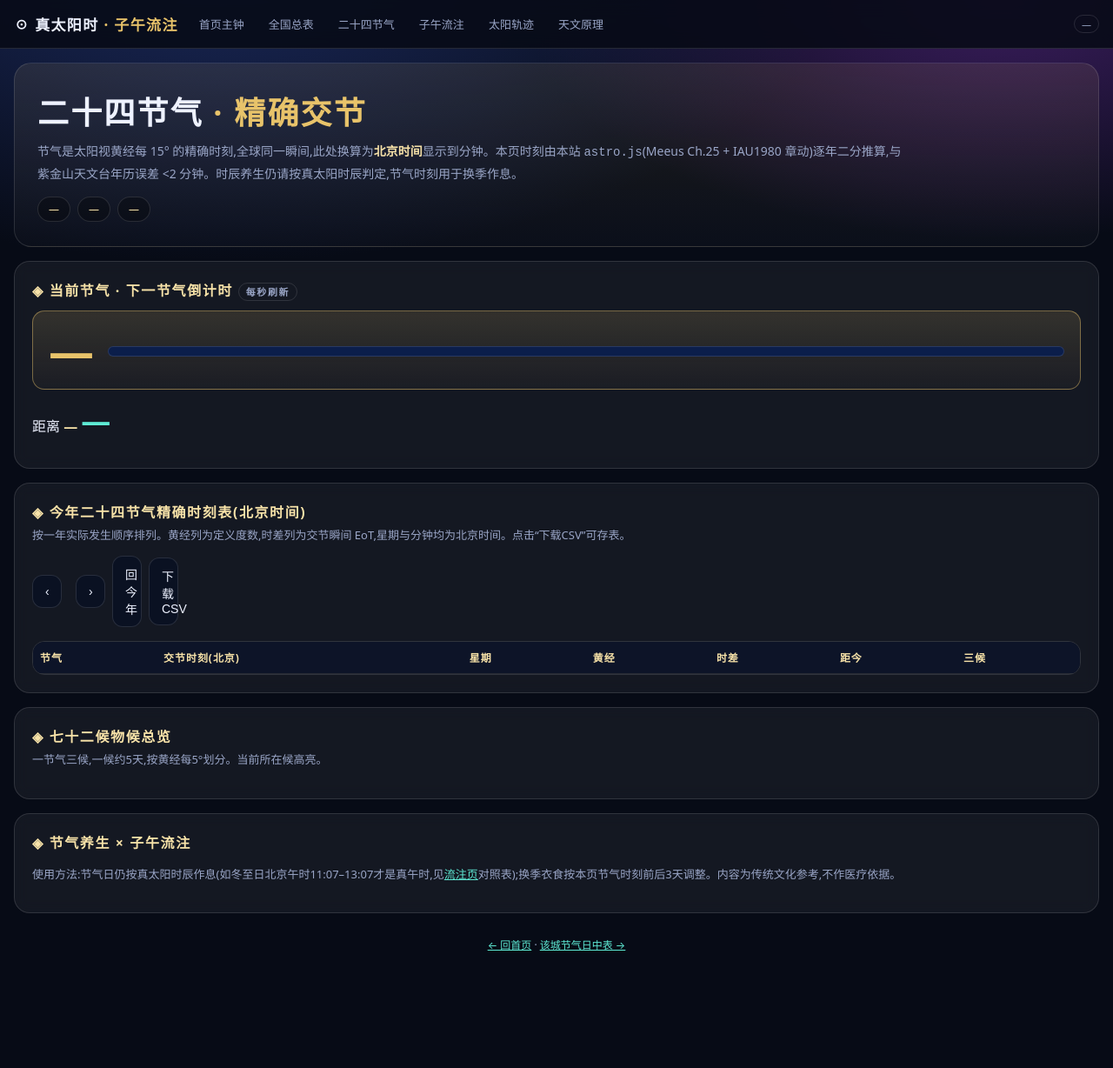
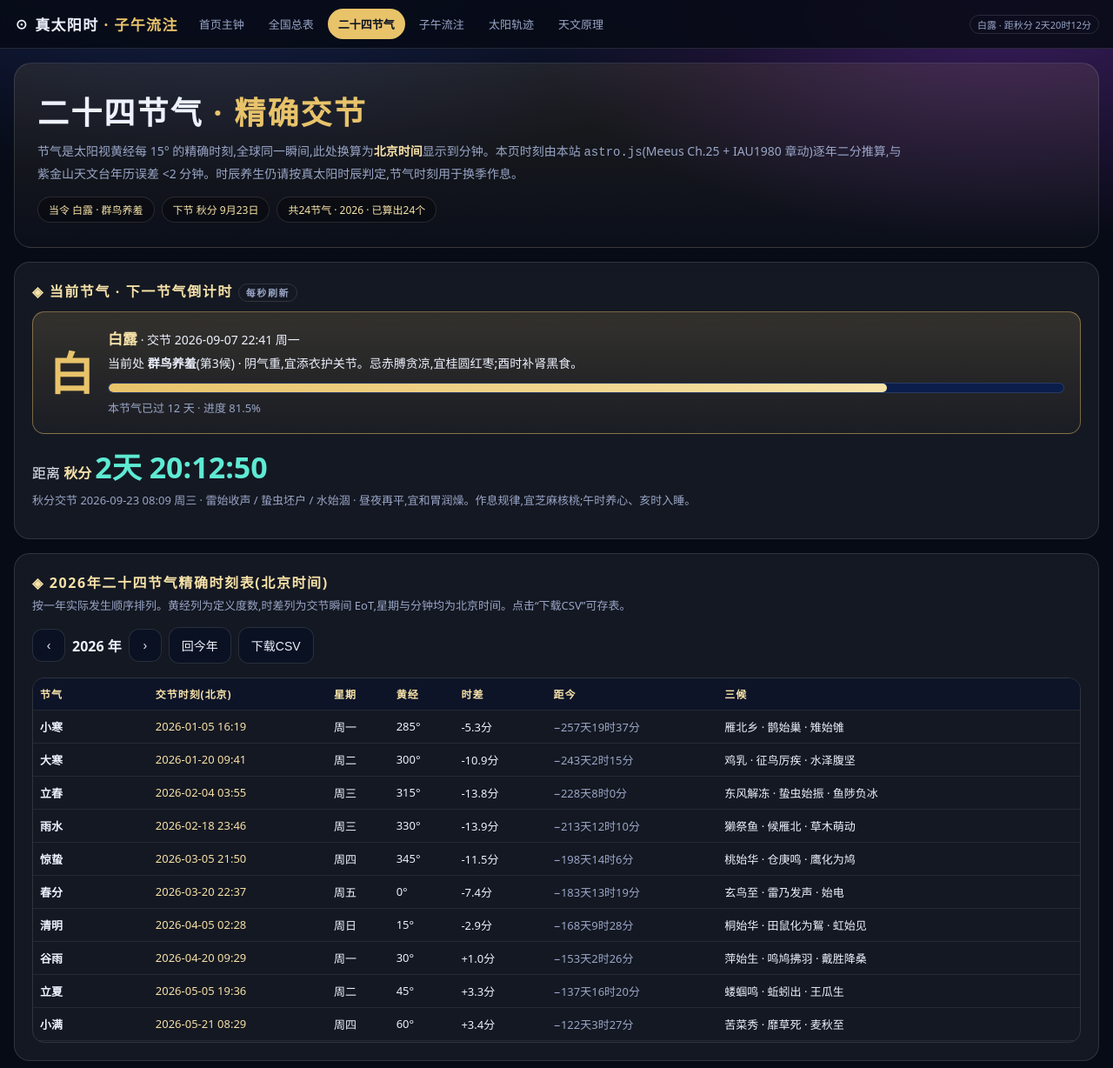
Before and after one commit to ole983/true-solar-time, a plain HTML site: page true-solar-time/jieqi.html in a window 1280 px wide. Shown: the top 1228 px of the page at 87% size. Before the commit the page ends 1179 px from the top, so only its background shows below. Drawn offline with Linux system fonts and the light colour scheme.

Commit message:
feat: 二十四节气页可用(当令白露+倒计时)+全站导航入口

```diff
--- a/true-solar-time/jieqi.html
+++ b/true-solar-time/jieqi.html
@@ -20,7 +20,8 @@
 .hou .h{border:1px solid var(--line);border-radius:10px;padding:9px 11px;font-size:12.5px;line-height:1.7;background:rgba(0,0,0,.28)}
 .hou .h b{color:var(--gold2)}
 .yearsel{display:flex;gap:8px;align-items:center;flex-wrap:wrap}
-.yearsel button{width:34px}
+.yearsel button.nav{width:38px;text-align:center}
+#errbox{display:none;margin-top:10px;border:1px solid rgba(251,113,133,.7);background:rgba(251,113,133,.1);border-radius:12px;padding:10px 12px;font-size:13px;line-height:1.8}
 </style>
 </head>
 <body>
@@ -35,14 +36,15 @@
 <div class="badges"><span class="badge" id="bCur">—</span><span class="badge" id="bNext">—</span><span class="badge" id="bYear">—</span></div></header>
 
 <section class="card"><h2>◈ 当前节气 · 下一节气倒计时 <span class="pill">每秒刷新</span></h2>
-<div class="term-big"><div class="zi" id="curZi">—</div><div style="flex:1"><div id="curInfo" style="font-size:14px;line-height:1.8"></div><div class="progress"><i id="prog"></i></div><div class="desc" id="progTxt" style="margin:6px 0 0"></div></div></div>
+<div id="errbox"></div>
+<div class="term-big"><div class="zi" id="curZi">—</div><div style="flex:1"><div id="curInfo" style="font-size:14px;line-height:1.8">推算中…</div><div class="progress"><i id="prog"></i></div><div class="desc" id="progTxt" style="margin:6px 0 0"></div></div></div>
 <div style="margin-top:12px">距离 <b id="nextName" style="color:#f7e2a8">—</b> <span class="count" id="count">—</span></div>
 <div class="desc" id="nextInfo"></div>
 </section>
 
 <section class="card"><h2>◈ <span id="ytitle">今年</span>二十四节气精确时刻表(北京时间)</h2>
 <div class="desc">按一年实际发生顺序排列。黄经列为定义度数,时差列为交节瞬间 EoT,星期与分钟均为北京时间。点击“下载CSV”可存表。</div>
-<div class="controls" style="margin-top:0"><div class="yearsel"><button class="btn" id="yPrev" type="button">‹</button><b id="yLab" style="font-size:16px"></b><button class="btn" id="yNext" type="button">›</button><button class="btn" id="yNow" type="button">回今年</button><button class="btn" id="dl" type="button">下载CSV</button></div></div>
+<div class="controls" style="margin-top:0"><div class="yearsel"><button class="btn nav" id="yPrev" type="button">‹</button><b id="yLab" style="font-size:16px"></b><button class="btn nav" id="yNext" type="button">›</button><button class="btn" id="yNow" type="button">回今年</button><button class="btn" id="dl" type="button">下载CSV</button></div></div>
 <div class="tblwrap tall"><table><thead><tr><th>节气</th><th>交节时刻(北京)</th><th>星期</th><th>黄经</th><th>时差</th><th>距今</th><th>三候</th></tr></thead><tbody id="tb"></tbody></table></div>
 </section>
 
@@ -59,11 +61,18 @@
 </div>
 <script src="cities.js"></script><script src="astro.js"></script><script src="app.js"></script>
 <script>
-(function(){const{$,fmtSigned,termOf}=window.TST;TST.setNav();
-const NAMES=["春分","清明","谷雨","立夏","小满","芒种","夏至","小暑","大暑","立秋","处暑","白露","秋分","寒露","霜降","立冬","小雪","大雪","冬至","小寒","大寒","立春","雨水","惊蛰"];
-const LAM=[0,15,30,45,60,75,90,105,120,135,150,165,180,195,210,225,240,255,270,285,300,315,330,345];
-const ORDER=[19,20,21,22,23,0,1,2,3,4,5,6,7,8,9,10,11,12,13,14,15,16,17,18];
-const HOU={
+(function(){
+var errbox=document.getElementById("errbox");
+function showErr(msg){ if(errbox){errbox.style.display="block";errbox.textContent="⚠ "+msg;} }
+window.addEventListener("error",function(ev){ showErr("脚本错误:"+(ev.message||ev.type)+"。请先强制刷新(Ctrl+F5),若仍有问题请截图此条。"); });
+try{
+if(!window.ASTRO||!window.TST){ showErr("基础库(astro/app)未加载。请确认地址栏是 http://localhost:8000/jieqi.html(带 .html),用 http 服务打开,不要直接双击文件。"); return; }
+var TST=window.TST, $=TST.$, fmtSigned=TST.fmtSigned;
+TST.setNav();
+var NAMES=["春分","清明","谷雨","立夏","小满","芒种","夏至","小暑","大暑","立秋","处暑","白露","秋分","寒露","霜降","立冬","小雪","大雪","冬至","小寒","大寒","立春","雨水","惊蛰"];
+var LAM=[0,15,30,45,60,75,90,105,120,135,150,165,180,195,210,225,240,255,270,285,300,315,330,345];
+var ORDER=[19,20,21,22,23,0,1,2,3,4,5,6,7,8,9,10,11,12,13,14,15,16,17,18];
+var HOU={
 "立春":["东风解冻","蛰虫始振","鱼陟负冰"],"雨水":["獭祭鱼","候雁北","草木萌动"],
 "惊蛰":["桃始华","仓庚鸣","鹰化为鸠"],"春分":["玄鸟至","雷乃发声","始电"],
 "清明":["桐始华","田鼠化为鴽","虹始见"],"谷雨":["萍始生","鸣鸠拂羽","戴胜降桑"],
@@ -76,7 +85,7 @@
 "立冬":["水始冰","地始冻","雉入大水为蜃"],"小雪":["虹藏不见","天气上升地气下降","闭塞成冬"],
 "大雪":["鹖鴠不鸣","虎始交","荔挺出"],"冬至":["蚯蚓结","麋角解","水泉动"],
 "小寒":["雁北乡","鹊始巢","雉始雊"],"大寒":["鸡乳","征鸟厉疾","水泽腹坚"]};
-const YANG={
+var YANG={
 "立春":"阳气初生,宜早睡早起、疏肝。少熬夜,宜韭菜菠菜;午间散步养少阳。流注:寅卯之交多呵欠宜吐纳。",
 "雨水":"湿气渐盛,宜健脾祛湿。少油腻生冷,宜薏米山药;戌时泡脚胜过补药。",
 "惊蛰":"阳气动,肝火易旺。忌动怒熬夜,宜梨水菊花;卯时排便、辰时好好吃早餐。",
@@ -103,76 +112,87 @@
 "大寒":"冬末春始,宜减咸增苦、调心肾。宜睡足,立春前不减衣。"};
 /* 精确交节:全年12h步进找穿越 + 二分到分钟 */
 function termMoments(year){
-  const t0=Date.UTC(year,0,1,0,0), t1=Date.UTC(year+1,0,1,0,0), step=12*36e5;
-  const N=Math.ceil((t1-t0)/step); let prevT=t0, prevL=ASTRO.sunApparent(new Date(t0)).lambda;
-  const found={};
-  for(let i=1;i<=N;i++){const curT=Math.min(t1,t0+i*step); const curL=ASTRO.sunApparent(new Date(curT)).lambda;
-    const mv=((curL-prevL+360)%360);
-    for(let k=0;k<24;k++){if(found[k]!=null)continue; const tgt=LAM[k];
-      const ahead=((tgt-prevL+360)%360);
-      if(mv>0&&mv<2&&ahead<mv){let lo=prevT,hi=curT;
-        for(let j=0;j<30;j++){const mid=(lo+hi)/2, lm=ASTRO.sunApparent(new Date(mid)).lambda;
-          const m2=((lm-prevL+360)%360);
+  var t0=Date.UTC(year,0,1,0,0), t1=Date.UTC(year+1,0,1,0,0), step=12*36e5;
+  var N=Math.ceil((t1-t0)/step), prevT=t0, prevL=ASTRO.sunApparent(new Date(t0)).lambda;
+  var found={};
+  for(var i=1;i<=N;i++){var curT=Math.min(t1,t0+i*step); var curL=ASTRO.sunApparent(new Date(curT)).lambda;
+    var mv=((curL-prevL+360)%360);
+    for(var k=0;k<24;k++){if(found[k]!=null)continue; var tgt=LAM[k];
+      var ahead=((tgt-prevL+360)%360);
+      if(mv>0&&mv<2&&ahead<mv){var lo=prevT,hi=curT;
+        for(var j=0;j<30;j++){var mid=(lo+hi)/2, lm=ASTRO.sunApparent(new Date(mid)).lambda;
+          var m2=((lm-prevL+360)%360);
           if(m2>=ahead){hi=mid;} else {lo=mid;}}
         found[k]=new Date((lo+hi)/2);}}
     prevT=curT;prevL=curL;}
   return found;}
-const cache={};
+var cache={};
 function momentsOf(y){if(!cache[y])cache[y]=termMoments(y);return cache[y];}
-function bjStr(d){const b=new Date(d.getTime()+8*36e5);const p=n=>String(n).padStart(2,"0");
-  return `${b.getUTCFullYear()}-${p(b.getUTCMonth()+1)}-${p(b.getUTCDate())} ${p(b.getUTCHours())}:${p(b.getUTCMinutes())}`;}
-function bjMD(d){const b=new Date(d.getTime()+8*36e5);return `${b.getUTCMonth()+1}月${b.getUTCDate()}日`;}
-function weekStr(d){const b=new Date(d.getTime()+8*36e5);return "日一二三四五六"[b.getUTCDay()];}
-function relStr(ms){const f=ms<0;ms=Math.abs(ms);const d=Math.floor(ms/864e5),h=Math.floor(ms%864e5/36e5),m=Math.floor(ms%36e5/6e4);
+function p2(n){return String(n).padStart(2,"0");}
+function bjStr(d){var b=new Date(d.getTime()+8*36e5);
+  return b.getUTCFullYear()+"-"+p2(b.getUTCMonth()+1)+"-"+p2(b.getUTCDate())+" "+p2(b.getUTCHours())+":"+p2(b.getUTCMinutes());}
+function bjMD(d){var b=new Date(d.getTime()+8*36e5);return (b.getUTCMonth()+1)+"月"+b.getUTCDate()+"日";}
+function weekStr(d){var b=new Date(d.getTime()+8*36e5);return "日一二三四五六"[b.getUTCDay()];}
+function relStr(ms){var f=ms<0;ms=Math.abs(ms);var d=Math.floor(ms/864e5),h=Math.floor(ms%864e5/36e5),m=Math.floor(ms%36e5/6e4);
   return (f?"−":"+")+(d?d+"天":"")+h+"时"+m+"分";}
-let year=new Date(new Date().getTime()+8*36e5).getUTCFullYear();
-$("yPrev").onclick=()=>{year--;render();};$("yNext").onclick=()=>{year++;render();};
-$("yNow").onclick=()=>{year=new Date(new Date().getTime()+8*36e5).getUTCFullYear();render();};
-$("dl").onclick=()=>{const M=momentsOf(year);let s="节气,交节时刻(北京),星期,黄经,时差分,三候\n";
-  ORDER.forEach(k=>{const d=M[k];const eq=ASTRO.sunApparent(d).eq;
-    s+=`${NAMES[k]},${bjStr(d)},周${weekStr(d)},${LAM[k]},${eq.toFixed(1)},${HOU[NAMES[k]].join("|")}\n`;});
-  const a=document.createElement("a");a.href=URL.createObjectURL(new Blob(["\ufeff"+s],{type:"text/csv"}));a.download=`${year}年二十四节气时刻表.csv`;a.click();};
-function render(){const now=new Date();const M=momentsOf(year);
+var now0=new Date();
+var year=new Date(now0.getTime()+8*36e5).getUTCFullYear();
+$("yPrev").onclick=function(){year--;render();};$("yNext").onclick=function(){year++;render();};
+$("yNow").onclick=function(){year=new Date(new Date().getTime()+8*36e5).getUTCFullYear();render();};
+$("dl").onclick=function(){var M=momentsOf(year);var s="节气,交节时刻(北京),星期,黄经,时差分,三候\n";
+  ORDER.forEach(function(k){var d=M[k]; if(!d)return; var eq=ASTRO.sunApparent(d).eq;
+    s+=NAMES[k]+","+bjStr(d)+",周"+weekStr(d)+","+LAM[k]+","+eq.toFixed(1)+","+HOU[NAMES[k]].join("|")+"\n";});
+  var a=document.createElement("a");a.href=URL.createObjectURL(new Blob(["\ufeff"+s],{type:"text/csv"}));a.download=year+"年二十四节气时刻表.csv";a.click();};
+function render(){
+  var now=new Date();var M=momentsOf(year);
   $("yLab").textContent=year+" 年";$("ytitle").textContent=year+"年";
-  $("bYear").textContent=`共24节气 · ${year}`;
-  /* 当前/下一(按真实now跨年查找) */
-  const y0=new Date(new Date().getTime()+8*36e5).getUTCFullYear();
-  const mall={};[y0-1,y0,y0+1].forEach(y=>{const m=momentsOf(y);Object.keys(m).forEach(k=>{mall[y+"-"+k]=m[k];});});
-  const arr=Object.entries(mall).map(([kk,d])=>({kk,d,k:+kk.split("-")[1]})).sort((a,b)=>a.d-b.d);
-  let cur=arr[0],next=arr[1];
-  for(let i=0;i<arr.length-1;i++){if(arr[i].d<=now&&arr[i+1].d>now){cur=arr[i];next=arr[i+1];break;}}
-  const curN=NAMES[cur.k],nextN=NAMES[next.k];
-  const lam=ASTRO.sunApparent(now).lambda;
-  const houIdx=Math.min(2,Math.floor((((lam-LAM[cur.k]+360)%360)/5)));
-  $("bCur").textContent=`当令 ${curN} · ${HOU[curN][houIdx]}`;
-  $("bNext").textContent=`下节 ${nextN} ${bjMD(next.d)}`;
+  $("bYear").textContent="共24节气 · "+year+" · 已算出"+Object.keys(M).length+"个";
+  var y0=new Date(new Date().getTime()+8*36e5).getUTCFullYear();
+  var mall={};[y0-1,y0,y0+1].forEach(function(y){var m=momentsOf(y);Object.keys(m).forEach(function(k){mall[y+"-"+k]=m[k];});});
+  var arr=Object.entries(mall).map(function(en){return {kk:en[0],d:en[1],k:+en[0].split("-")[1]};}).sort(function(a,b){return a.d-b.d;});
+  var cur=arr[0],next=arr[arr.length-1];
+  for(var i=0;i<arr.length-1;i++){if(arr[i].d<=now&&arr[i+1].d>now){cur=arr[i];next=arr[i+1];break;}}
+  var curN=NAMES[cur.k],nextN=NAMES[next.k];
+  var lam=ASTRO.sunApparent(now).lambda;
+  var houIdx=Math.min(2,Math.floor((((lam-LAM[cur.k]+360)%360)/5)));
+  if(houIdx<0||!isFinite(houIdx))houIdx=0;
+  $("bCur").textContent="当令 "+curN+" · "+HOU[curN][houIdx];
+  $("bNext").textContent="下节 "+nextN+" "+bjMD(next.d);
   $("curZi").textContent=curN[0];
-  $("curInfo").innerHTML=`<b style="color:#f7e2a8;font-size:17px">${curN}</b> · 交节 ${bjStr(cur.d)} 周${weekStr(cur.d)}<br>当前处 <b>${HOU[curN][houIdx]}</b>(第${houIdx+1}候) · ${YANG[curN]}`;
-  const total=next.d-cur.d, past=now-cur.d;
+  $("curInfo").innerHTML='<b style="color:#f7e2a8;font-size:17px">'+curN+'</b> · 交节 '+bjStr(cur.d)+' 周'+weekStr(cur.d)+'<br>当前处 <b>'+HOU[curN][houIdx]+'</b>(第'+(houIdx+1)+'候) · '+YANG[curN];
+  var total=next.d-cur.d, past=now-cur.d;
   $("prog").style.width=Math.max(0,Math.min(100,past/total*100))+"%";
-  $("progTxt").textContent=`本节气已过 ${Math.floor(past/864e5)} 天 · 进度 ${(past/total*100).toFixed(1)}%`;
+  $("progTxt").textContent="本节气已过 "+Math.floor(past/864e5)+" 天 · 进度 "+(past/total*100).toFixed(1)+"%";
   $("nextName").textContent=nextN;
-  window._tickLive=function(){const t=new Date();const ms=next.d-t;
-    const d=Math.floor(ms/864e5),h=Math.floor(ms%864e5/36e5),m=Math.floor(ms%36e5/6e4),s=Math.floor(ms%6e4/1e3);
-    $("count").textContent=`${d}天 ${String(h).padStart(2,"0")}:${String(m).padStart(2,"0")}:${String(s).padStart(2,"0")}`;
-    $("nextInfo").textContent=`${nextN}交节 ${bjStr(next.d)} 周${weekStr(next.d)} · ${HOU[nextN].join(" / ")} · ${YANG[nextN]}`;
-    $("clock").textContent=`${curN} · 距${nextN} ${d}天${h}时${m}分`;};
+  window._tickLive=function(){var t=new Date();var ms=next.d-t;
+    if(ms<0){render();return;}
+    var d=Math.floor(ms/864e5),h=Math.floor(ms%864e5/36e5),m=Math.floor(ms%36e5/6e4),s=Math.floor(ms%6e4/1e3);
+    $("count").textContent=d+"天 "+p2(h)+":"+p2(m)+":"+p2(s);
+    $("nextInfo").textContent=nextN+"交节 "+bjStr(next.d)+" 周"+weekStr(next.d)+" · "+HOU[nextN].join(" / ")+" · "+YANG[nextN];
+    $("clock").textContent=curN+" · 距"+nextN+" "+d+"天"+h+"时"+m+"分";};
   window._tickLive();
-  const tb=$("tb");tb.innerHTML="";
-  ORDER.forEach(k=>{const d=M[k];const eq=ASTRO.sunApparent(d).eq;
-    const isCur=(NAMES[k]===curN&&year===y0), isNext=(NAMES[k]===nextN&&(d.getTime()===next.d.getTime()));
-    const tr=document.createElement("tr");if(isCur)tr.className="hl";
-    tr.innerHTML=`<td><b>${NAMES[k]}</b>${isCur?" ◉":""}${isNext?" ▸下一":""}</td><td style="color:#f7e2a8">${bjStr(d)}</td><td>周${weekStr(d)}</td><td>${LAM[k]}°</td><td>${fmtSigned(eq,1)}分</td><td style="color:#9aa6c7">${relStr(d-now)}</td><td style="white-space:normal;min-width:180px">${HOU[NAMES[k]].join(" · ")}</td>`;
+  var tb=$("tb");tb.innerHTML="";
+  ORDER.forEach(function(k){
+    var tr=document.createElement("tr");var d=M[k];
+    if(!d){tr.innerHTML="<td><b>"+NAMES[k]+"</b></td><td colspan='6' style='color:#fb7185'>本年该节气推算缺失,请截图反馈</td>";tb.appendChild(tr);return;}
+    var eq=ASTRO.sunApparent(d).eq;
+    var isCur=(NAMES[k]===curN&&year===y0), isNext=(NAMES[k]===nextN&&(d.getTime()===next.d.getTime()));
+    if(isCur)tr.className="hl";
+    tr.innerHTML="<td><b>"+NAMES[k]+"</b>"+(isCur?" ◉":"")+(isNext?" ▸下一":"")+"</td><td style='color:#f7e2a8'>"+bjStr(d)+"</td><td>周"+weekStr(d)+"</td><td>"+LAM[k]+"°</td><td>"+fmtSigned(eq,1)+"分</td><td style='color:#9aa6c7'>"+relStr(d-now)+"</td><td style='white-space:normal;min-width:180px'>"+HOU[NAMES[k]].join(" · ")+"</td>";
     tb.appendChild(tr);});
-  const hb=$("hou");hb.innerHTML="";
-  ORDER.forEach(k=>{NAMES[k]===curN;const div=document.createElement("div");div.className="h";
+  var hb=$("hou");hb.innerHTML="";
+  ORDER.forEach(function(k){var div=document.createElement("div");div.className="h";
     if(NAMES[k]===curN){div.style.borderColor="var(--gold)";div.style.background="rgba(232,195,106,.12)";}
-    div.innerHTML=`<b>${NAMES[k]}</b> · ${bjMD(M[k])}<br>${HOU[NAMES[k]].map((h,i)=>(NAMES[k]===curN&&i===houIdx?`◉${h}`:h)).join("<br>")}`;hb.appendChild(div);});
-  const yb=$("yang");yb.innerHTML="";
-  ORDER.forEach(k=>{const div=document.createElement("div");div.className="it"+(NAMES[k]===curN?" cur":"");
-    div.innerHTML=`<div class="t">${NAMES[k]} ${NAMES[k]===curN?"◉":""}</div><div style="color:#9aa6c7">${bjMD(M[k])}交节 · ${HOU[NAMES[k]][0]}</div><div>${YANG[NAMES[k]]}</div>`;yb.appendChild(div);});}
-render();setInterval(()=>{window._tickLive&&window._tickLive();},1000);
+    var md=M[k]?bjMD(M[k]):"—";
+    div.innerHTML="<b>"+NAMES[k]+"</b> · "+md+"<br>"+HOU[NAMES[k]].map(function(h,ii){return (NAMES[k]===curN&&ii===houIdx?"◉"+h:h);}).join("<br>");hb.appendChild(div);});
+  var yb=$("yang");yb.innerHTML="";
+  ORDER.forEach(function(k){var div=document.createElement("div");div.className="it"+(NAMES[k]===curN?" cur":"");
+    var md=M[k]?bjMD(M[k]):"—";
+    div.innerHTML="<div class='t'>"+NAMES[k]+" "+(NAMES[k]===curN?"◉":"")+"</div><div style='color:#9aa6c7'>"+md+"交节 · "+HOU[NAMES[k]][0]+"</div><div>"+YANG[NAMES[k]]+"</div>";yb.appendChild(div);});}
+render();setInterval(function(){if(window._tickLive)window._tickLive();},1000);
 setInterval(render,60000);
+}catch(e){ console.error(e); showErr("页面计算出错:"+(e&&e.message||e)+"。请强制刷新(Ctrl+F5)后重试。"); }
+})();
 </script>
 </body>
 </html>
```
